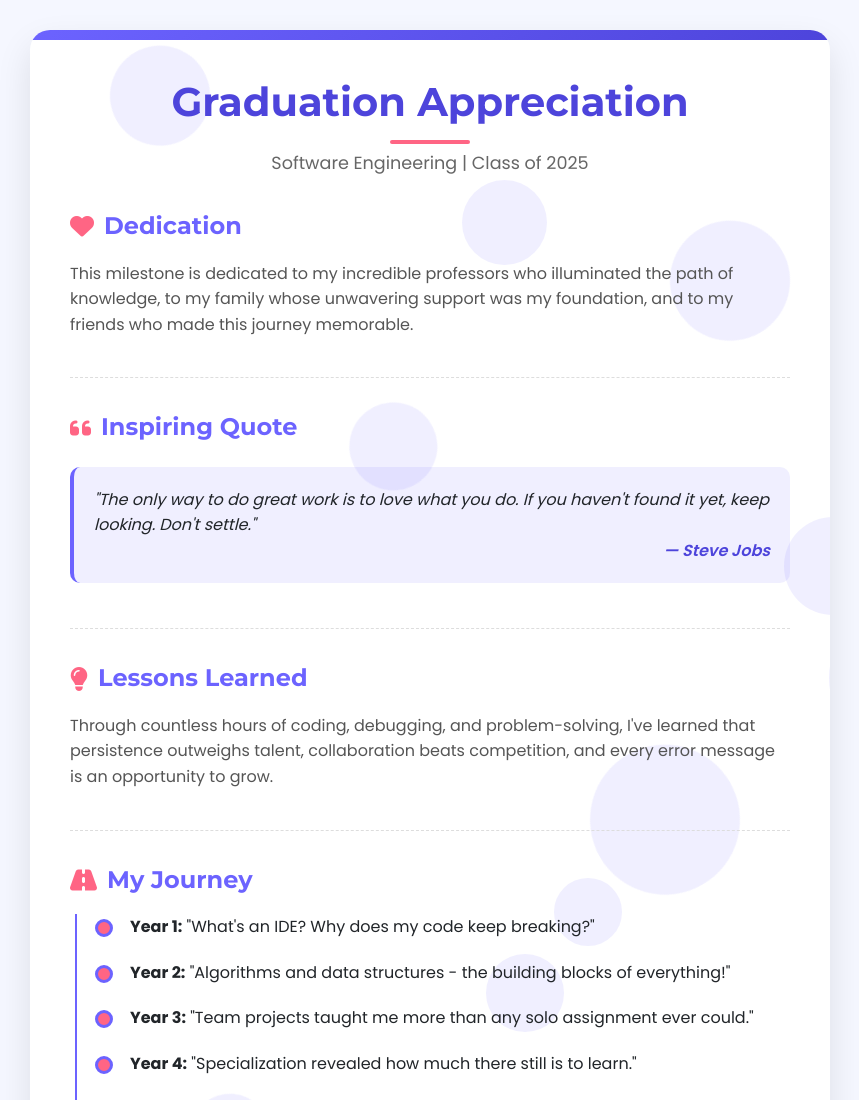
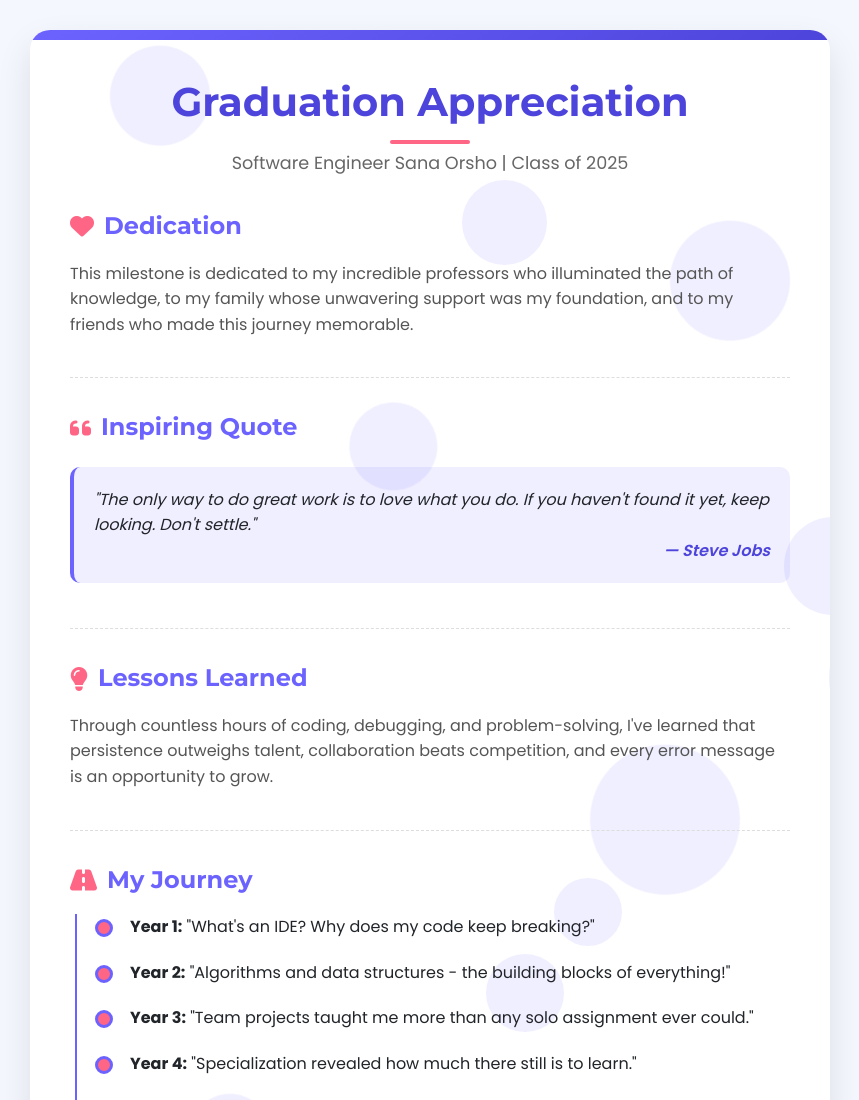
Before and after one commit to sana2682002/graduation-thankyou, a plain HTML site: page index.html in a window 1280 px wide. Shown: the top 1100 px of the page, without its empty margins (210-1069 px from the left). Drawn offline with Linux system fonts and the light colour scheme.

Commit message:
Update index.html

```diff
--- a/index.html
+++ b/index.html
@@ -273,7 +273,7 @@
 
             <div class="header">
                 <h1>Graduation Appreciation</h1>
-                <p>Software Engineering | Class of 2025</p>
+                <p>Software Engineer Sana Orsho | Class of 2025</p>
             </div>
 
             <div class="section">
```
